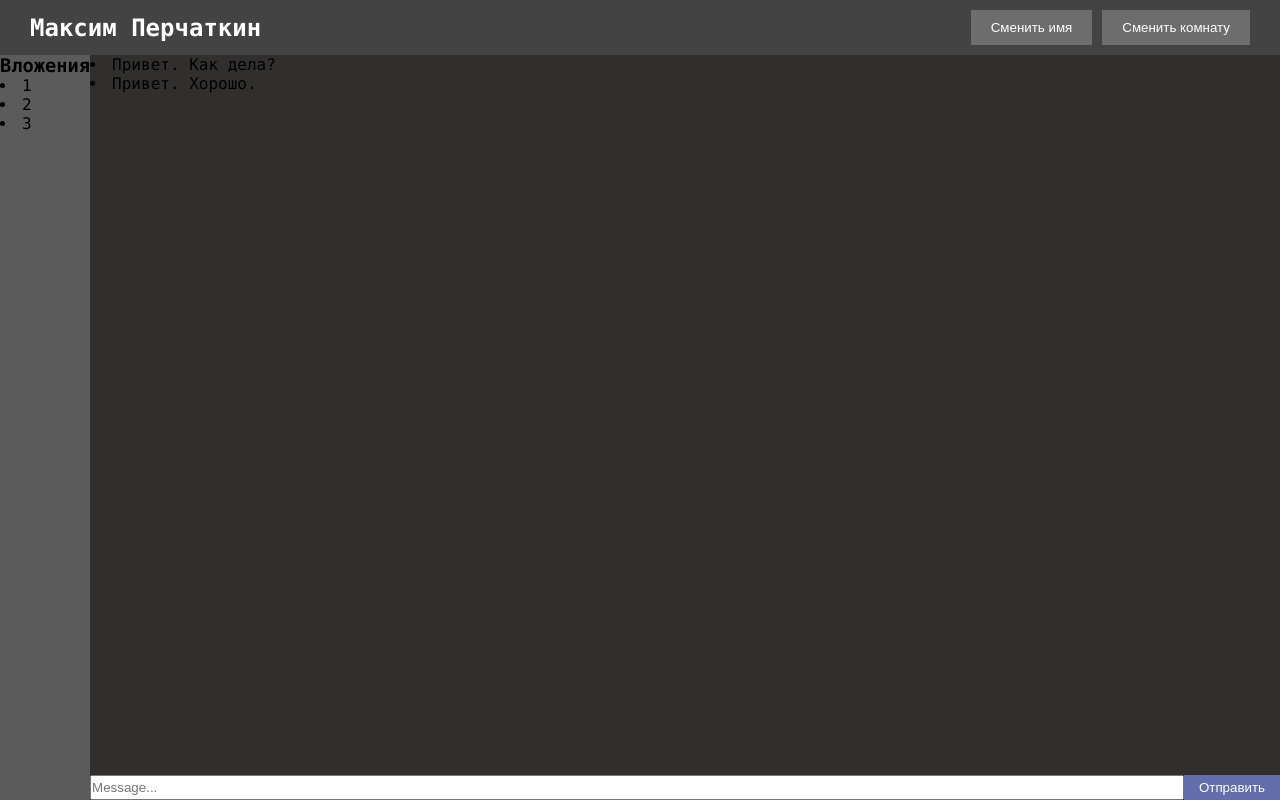
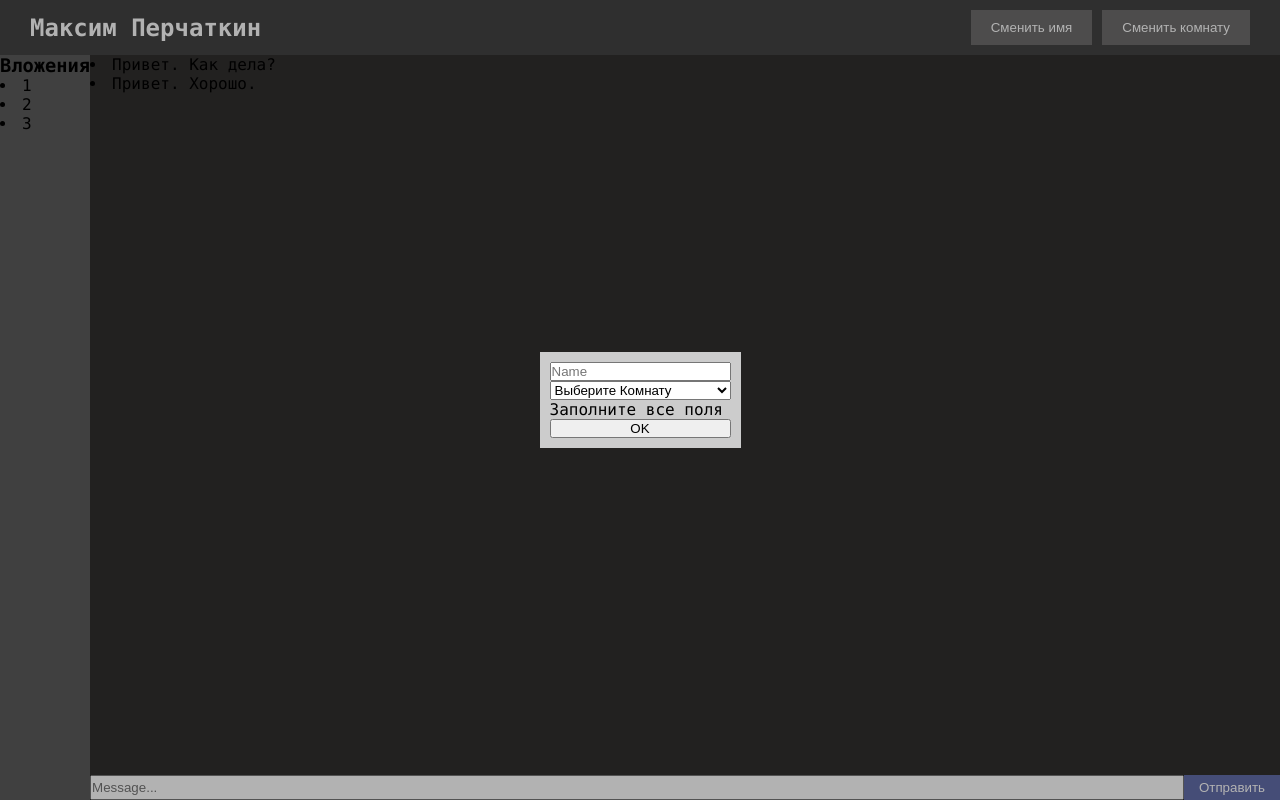
Before and after one commit to DSoftheM/udv-test-task, a React (Create React App) app: page / in a window 1280 px wide. Both pictures are taken after a click on the button "OK". Built offline with nearby package versions, Linux system fonts and the light colour scheme.

Commit message:
modal validation

```diff
--- a/src/components/Modal/Modal.tsx
+++ b/src/components/Modal/Modal.tsx
@@ -1,4 +1,5 @@
-import { ChangeEvent, useEffect, useState } from "react";
+import { MouseEvent, ChangeEvent, useEffect, useState } from "react";
+import { rooms } from "../../data/rooms/rooms";
 import './Modal.scss';
 
 interface ModalProps {
@@ -7,8 +8,9 @@ interface ModalProps {
 
 export default function Modal({ }: ModalProps): JSX.Element | null {
     const [name, setName] = useState<string>('');
-    const [roomId, setRoomId] = useState<number>(-1);
+    const [roomId, setRoomId] = useState<number>(0);
     const [isOpen, setIsOpen] = useState<boolean>(true);
+    const [isError, setIsError] = useState<boolean>(false);
 
     const handleName = ({ target: { value } }: ChangeEvent<HTMLInputElement>) => {
         setName(value);
@@ -18,21 +20,32 @@ export default function Modal({ }: ModalProps): JSX.Element | null {
         setRoomId(+value);
     };
 
-    useEffect(() => console.log(roomId), [roomId]);
+    const closeWindow = () => setIsOpen(prev => !prev);
+    const showError = () => setIsError(true);
+    const handleClose = () => {
+        if (roomId > 0 && name !== '') {
+            closeWindow();
+        } else {
+            showError();
+        }
+    };
+
+
+
 
     return isOpen ? (
         <div className="modal">
             <div className="modal__content">
                 <input type="text" className="modal__input" placeholder="Name" value={name} onChange={handleName} />
-                {/* required */}
                 <select className="modal__select" onChange={handleRoom}>
-                    {/* required */}
-                    <option disabled selected >Выберите комнату</option>
+                    {/* <option value="" disabled selected >Выберите комнату</option>
                     <option value="1">1 Комната</option>
                     <option value="2">2 Комната</option>
-                    <option value="3">3 Комната</option>
+                    <option value="3">3 Комната</option> */}
+                    {rooms.map(({ id, text }) => <option value={id} key={id}>{text}</option>)}
                 </select>
-                <button className="modal__submit" onClick={() => setIsOpen(prev => !prev)}>OK</button>
+                {isError && <p>Заполните все поля</p>}
+                <button type="submit" className="modal__submit" onClick={handleClose}>OK</button>
             </div>
         </div>
     ) : null;
--- /dev/null
+++ b/src/data/rooms/rooms.ts
@@ -0,0 +1,20 @@
+import { IRoom } from "../../types/room/Room.interface";
+
+export const rooms: IRoom[] = [
+    {
+        text: 'Выберите Комнату',
+        id: 0
+    },
+    {
+        text: '1 Комната',
+        id: 1
+    },
+    {
+        text: '2 Комната',
+        id: 2
+    },
+    {
+        text: '3 Комната',
+        id: 3
+    },
+];
--- /dev/null
+++ b/src/types/room/Room.interface.ts
@@ -0,0 +1,4 @@
+export interface IRoom {
+    text: string;
+    id: number;
+}
```
